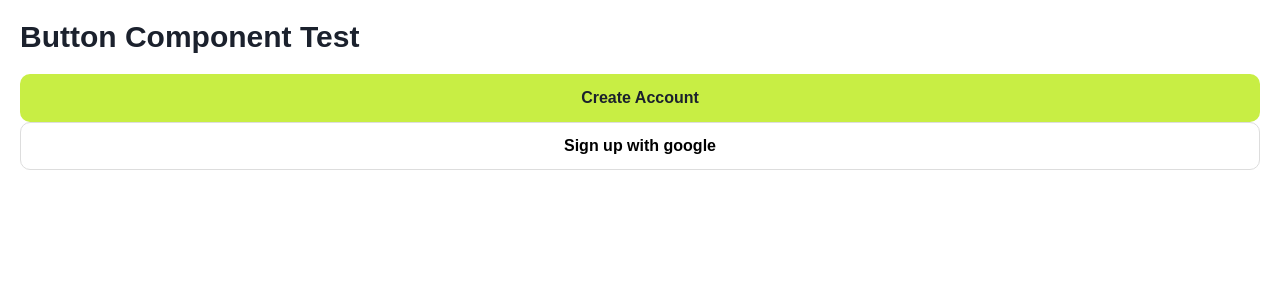
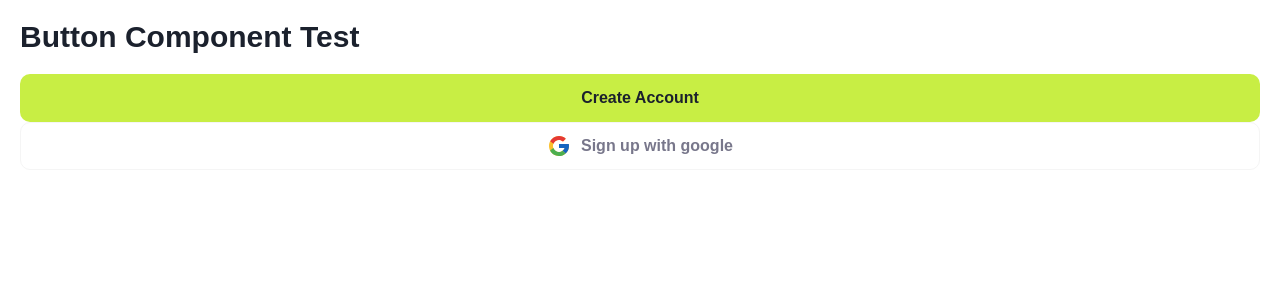
Before and after one commit to selkisamet/fintech-case, a React (Vite) app: page / in a window 1280 px wide. Shown: the top 300 px of the page. Built offline with nearby package versions, Linux system fonts and the light colour scheme.

Commit message:
fix: resolve styled-components warnings and improve Button

```diff
--- a/src/App.jsx
+++ b/src/App.jsx
@@ -2,6 +2,7 @@ import { ThemeProvider } from 'styled-components';
 import { GlobalStyles } from './styles/GlobalStyles';
 import { theme } from './styles/theme';
 import Button from './components/atoms/Button/Button';
+import GoogleIcon from './assets/icons/google.svg';
 
 function App() {
   return (
@@ -12,7 +13,7 @@ function App() {
         <h1 style={{ marginBottom: '2rem' }}>Button Component Test</h1>
 
         <Button variant="primary" fullWidth>Create Account</Button>
-        <Button variant="social" fullWidth>Sign up with google</Button>
+        <Button variant="social" fullWidth icon={<img src={GoogleIcon} alt="google" width="24" />}>Sign up with google</Button>
       </div>
     </ThemeProvider>
   );
--- a/src/components/atoms/Button/Button.styles.js
+++ b/src/components/atoms/Button/Button.styles.js
@@ -29,8 +29,8 @@ export const StyledButton = styled.button`
         $variant === "social" &&
         css`
       background-color: ${theme.colors.light};
-      color: #000;
-      border: 0.1rem solid #ddd;
+      color: ${theme.colors.text.text3};
+      border: 0.1rem solid ${theme.colors.gray.gray3};
       display: flex;
       align-items: center;
       justify-content: center;
@@ -39,5 +39,10 @@ export const StyledButton = styled.button`
       &:hover {
         background: ${theme.colors.gray.gray3};
       }
+
+      img{
+        height: 2.4rem;
+        width: 2.4rem;
+      }
     `}
 `;
```
Also changed, not shown: src/assets/icons/google.svg (added).
